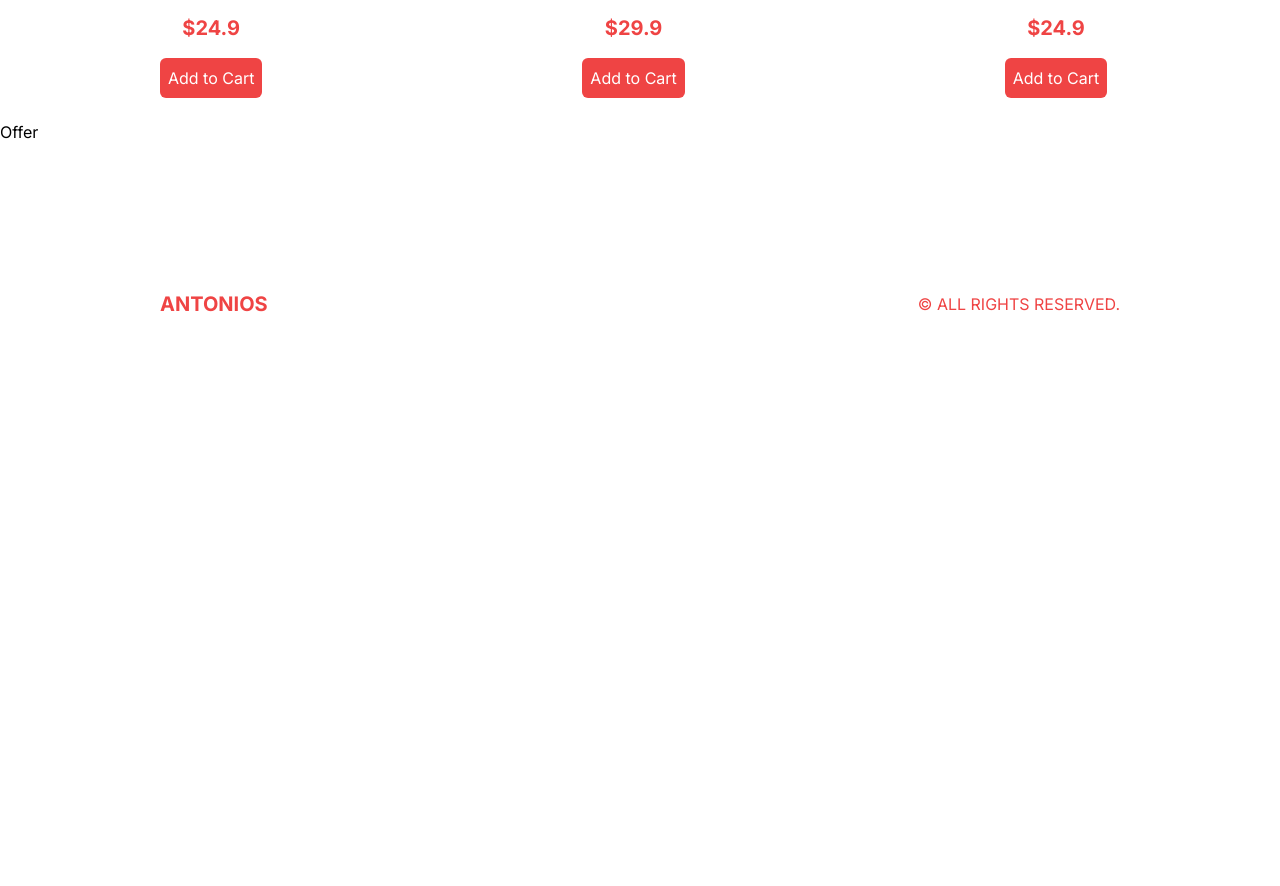
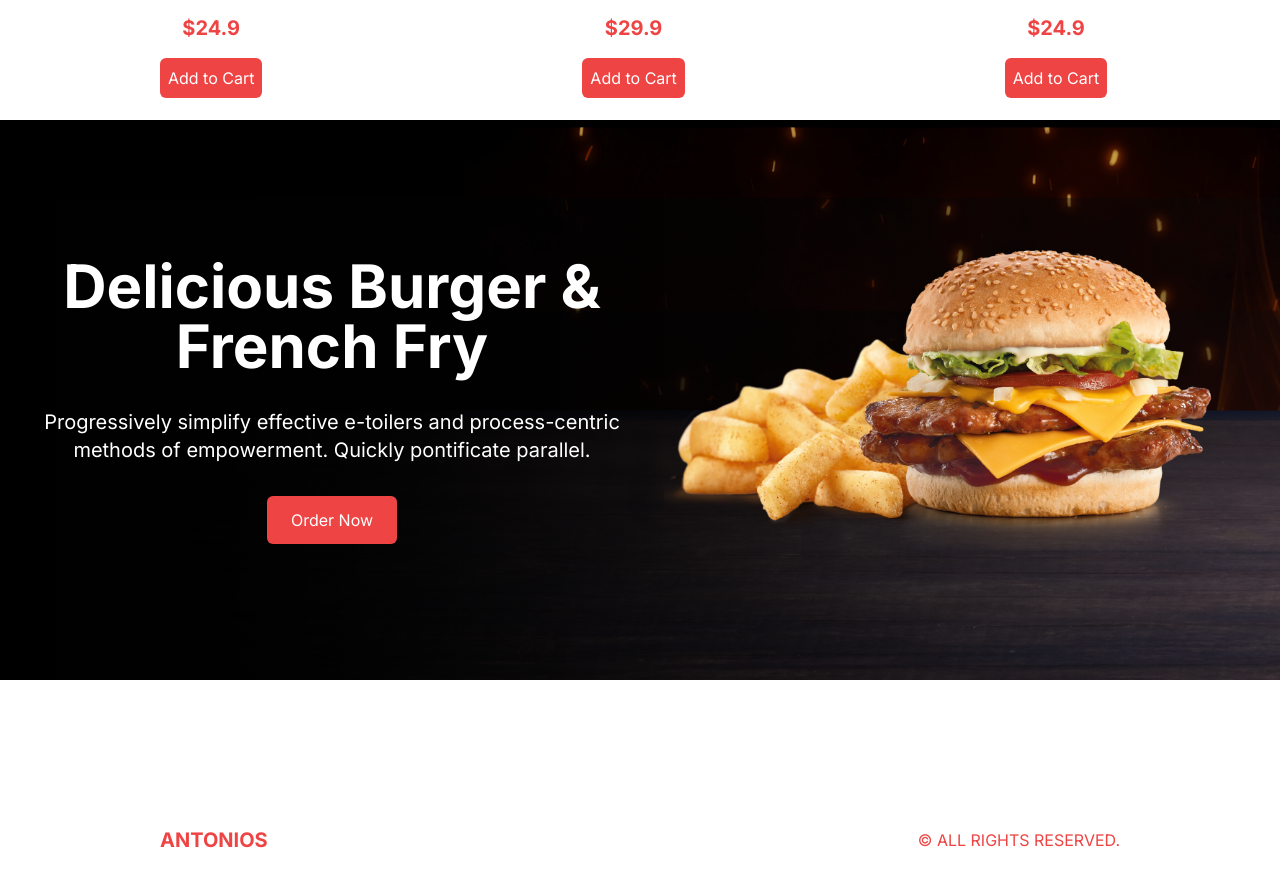
Before and after one commit to Ajaysh73/restaurant, a Next.js app: page / in a window 1280 px wide. Shown: the part 1400-2286 px from the top of the page. Before the commit the page ends 1864 px from the top, so only its background shows below. Built offline with nearby package versions, Linux system fonts and the light colour scheme.

Commit message:
offer page completed

```diff
--- a/package.json
+++ b/package.json
@@ -18,6 +18,7 @@
     "next": "13.4.19",
     "postcss": "8.4.28",
     "react": "18.2.0",
+    "react-countdown": "^2.3.5",
     "react-dom": "18.2.0",
     "tailwindcss": "3.3.3",
     "typescript": "5.2.2"
--- /dev/null
+++ b/src/components/CountDown.tsx
@@ -0,0 +1,33 @@
+'use client';
+import React, { useState, useEffect } from 'react';
+
+const CountDown = () => {
+  let difference = +new Date(`10/10/2023`) - +new Date();
+  const [delay, setDelay] = useState(difference);
+
+  const d = Math.floor(difference / (1000 * 60 * 60 * 24));
+  const h = Math.floor((difference / (1000 * 60 * 60)) % 24);
+  const m = Math.floor((difference / 1000 / 60) % 60);
+  const s = Math.floor((difference / 1000) % 60);
+
+  useEffect(() => {
+    const timer = setInterval(() => {
+      setDelay(delay - 1);
+    }, 1000);
+
+    if (delay === 0) {
+      clearInterval(timer);
+    }
+
+    return () => {
+      clearInterval(timer);
+    };
+  });
+  return (
+    <span className='font-bold text-5xl text-yellow-300'>
+      {d}:{h}:{m}:{s}
+    </span>
+  );
+};
+
+export default CountDown;
--- a/src/components/Offer.tsx
+++ b/src/components/Offer.tsx
@@ -1,7 +1,70 @@
+// import Image from 'next/image';
+// import React from 'react';
+
+// const Offer = () => {
+//   return (
+//     <div className=' bg-black h-screen flex flex-col md:flex-row'>
+//       {/* TEXT CONTAINER */}
+//       <div className='flex-1 flex flex-col justify-center items-center text-center gap-8 p-6'>
+//         <h1 className=' text-white text-5xl font-bold xl:text-6xl'>
+//           Delicious Burger & French Fry
+//         </h1>
+//         <p className=' text-white xl:text-xl'>
+//           Progressively simplify effective e-toilers and process-centric methods
+//           of empowerment. Quickly pontificate parallel.
+//         </p>
+//         <button className=' bg-red-500 text-white rounded-md py-3 px-6'>
+//           Order Now
+//         </button>
+//       </div>
+
+//       {/* IMAGE  CONTAINER */}
+//       <div className='relative flex-1 w-full'>
+//         <Image
+//           src='/offerProduct.png'
+//           alt=''
+//           fill
+//           className=' object-contain'
+//         />
+//       </div>
+//     </div>
+//   );
+// };
+
+// export default Offer;
+
+import Image from 'next/image';
 import React from 'react';
+import CountDown from './CountDown';
 
 const Offer = () => {
-  return <div>Offer</div>;
+  return (
+    <div className="bg-black h-screen flex flex-col md:flex-row md:justify-between md:bg-[url('/offerBg.png')] md:h-[70vh]">
+      {/* TEXT CONTAINER */}
+      <div className='flex-1 flex flex-col justify-center items-center text-center gap-8 p-6'>
+        <h1 className='text-white text-5xl font-bold xl:text-6xl'>
+          Delicious Burger & French Fry
+        </h1>
+        <p className='text-white xl:text-xl'>
+          Progressively simplify effective e-toilers and process-centric methods
+          of empowerment. Quickly pontificate parallel.
+        </p>
+        {/* <CountDown /> */}
+        <button className='bg-red-500 text-white rounded-md py-3 px-6'>
+          Order Now
+        </button>
+      </div>
+      {/* IMAGE CONTAINER */}
+      <div className='flex-1 w-full relative md:h-full'>
+        <Image
+          src='/offerProduct.png'
+          alt=''
+          fill
+          className='object-contain'
+        />
+      </div>
+    </div>
+  );
 };
 
 export default Offer;
```
Also changed, not shown: 1 other file (tests, documents, lock files or other folders).
